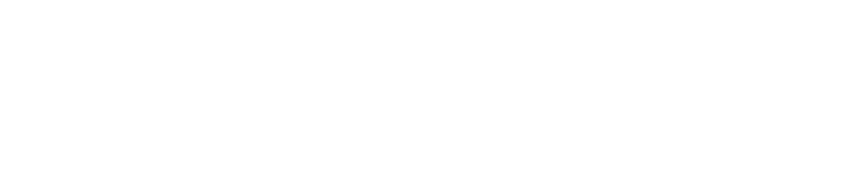
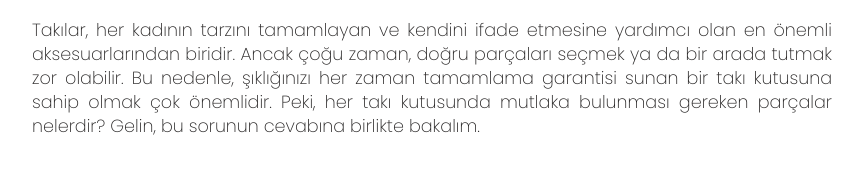
Before and after one commit to aysseb/blog-yazisi-6, a plain HTML site: page index.html in a window 1280 px wide. Shown: the whole page, without its empty margins (208-1070 px from the left). Drawn offline with Linux system fonts and the light colour scheme.

Commit message:
fotolar eklendi

```diff
--- a/index.html
+++ b/index.html
@@ -14,6 +14,16 @@
   </head>
   <body>
 
+    <section class="section1 blog-post">
+        <p class="blog-p poppins-medium">Takılar, her kadının tarzını tamamlayan ve kendini ifade etmesine yardımcı olan en önemli aksesuarlarından biridir. Ancak çoğu zaman, doğru parçaları seçmek ya da bir arada tutmak zor olabilir. Bu nedenle, şıklığınızı her zaman tamamlama garantisi sunan bir takı kutusuna sahip olmak çok önemlidir. Peki, her takı kutusunda mutlaka bulunması gereken parçalar nelerdir? Gelin, bu sorunun cevabına birlikte bakalım.</p>
+
+        <div>
+            <img src="" alt="">
+
+        </div>
+
+
+    </section>
 
 
   </body>
--- a/styles.css
+++ b/styles.css
@@ -0,0 +1,25 @@
+/*fontlar*/
+.poppins-medium {
+    font-family: "Poppins", serif;
+    font-weight: 200;
+    font-style: normal;
+    font-size: 1.1rem;
+    color: rgb(40, 38, 38);
+  }
+
+/*blog metni*/
+.blog-post{
+    max-width: 800px;
+    margin: 0 auto;
+}
+/*blog paragraf*/
+.blog-p{
+    text-align: justify;
+    line-height: 1.5rem;
+    padding-bottom: 1rem;
+}
+.flex-img{
+    display: flex;
+    justify-content: center;
+    align-items: center;
+}
```
Also changed, not shown: img/foto1.jpg (added), img/foto2.jpg (added), img/foto3.jpg (added).
